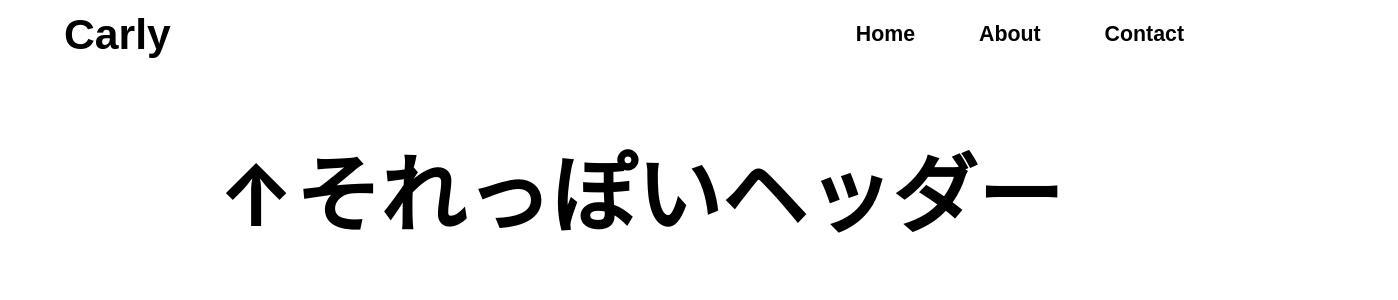
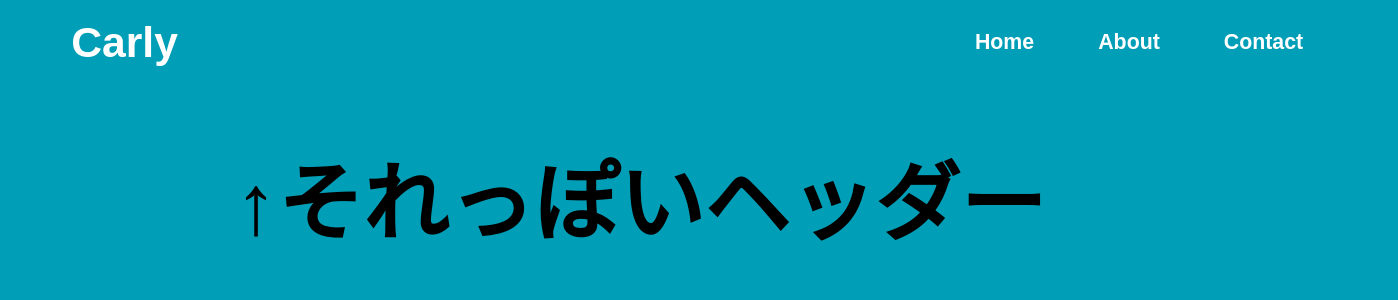
Before and after one commit to Carly7766/portfolio-test, a Next.js app: page / in a window 1280 px wide. Shown: the top 300 px of the page, 1398 px wide, since content can reach past the window. Built offline with nearby package versions, Linux system fonts and the light colour scheme; a web font is replaced by a local one.

Commit message:
add:react-wavify&wave element

```diff
--- a/package.json
+++ b/package.json
@@ -13,6 +13,7 @@
     "next": "12.0.2",
     "react": "17.0.2",
     "react-dom": "17.0.2",
+    "react-wavify": "^1.5.4",
     "ress": "^4.0.0",
     "sass": "^1.43.4"
   },
--- a/src/pages/index.tsx
+++ b/src/pages/index.tsx
@@ -1,3 +1,5 @@
+import Wave from "react-wavify";
+
 import type { NextPage } from "next";
 
 import styles from "@/styles/pages/Home.module.scss";
@@ -31,6 +33,32 @@ const Home: NextPage = () => {
       </header>
 
       <h1 className={styles.test}>↑それっぽいヘッダー</h1>
+      <div>
+        <Wave
+          fill="#E0CF59"
+          paused={false}
+          options={{
+            height: 20,
+            amplitude: 20,
+            speed: 0.2,
+            points: 3,
+          }}
+          className={styles.wave}
+          id={styles.background_wave}
+        />
+
+        <Wave
+          fill="#F5E663"
+          paused={false}
+          options={{
+            height: 20,
+            amplitude: 40,
+            speed: 0.15,
+            points: 3,
+          }}
+          className={styles.wave}
+        />
+      </div>
     </>
   );
 };
--- a/src/styles/application.scss
+++ b/src/styles/application.scss
@@ -1,16 +1,3 @@
-html,
 body {
-  padding: 0;
-  margin: 0;
-  font-family: -apple-system, BlinkMacSystemFont, "Segoe UI", Roboto, Oxygen, Ubuntu, Cantarell, "Fira Sans",
-    "Droid Sans", "Helvetica Neue", sans-serif;
+  background-color: #009fb7;
 }
-
-a {
-  color: inherit;
-  text-decoration: none;
-}
-
-* {
-  box-sizing: border-box;
-}
--- a/src/styles/pages/Home.module.scss
+++ b/src/styles/pages/Home.module.scss
@@ -9,7 +9,7 @@
 
 .header_logo {
   text-decoration: none;
-  color: #000;
+  color: #fff;
 
   font-family: futura-pt, sans-serif;
   font-weight: 600;
@@ -28,7 +28,7 @@
 
 .header_link {
   text-decoration: none;
-  color: #000;
+  color: #fff;
 
   font-family: futura-pt, sans-serif;
   font-weight: 600;
@@ -39,3 +39,16 @@
   font-size: 64pt;
   text-align: center;
 }
+
+.wave {
+  position: fixed;
+  left: 0;
+  bottom: 0;
+  width: 100%;
+  display: inline-block;
+  font-size: 0;
+}
+
+#background_wave {
+  z-index: -1;
+}
```
Also changed, not shown: 1 other file (tests, documents, lock files or other folders).
